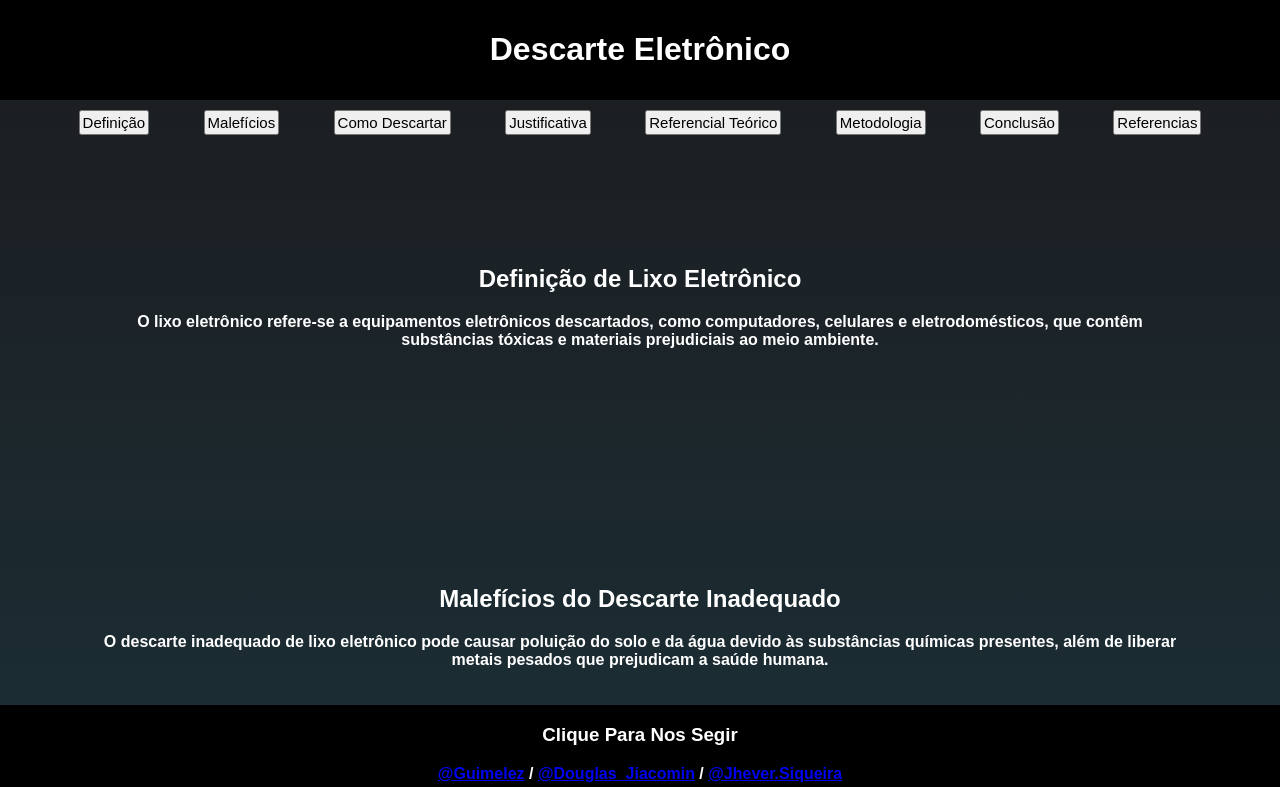
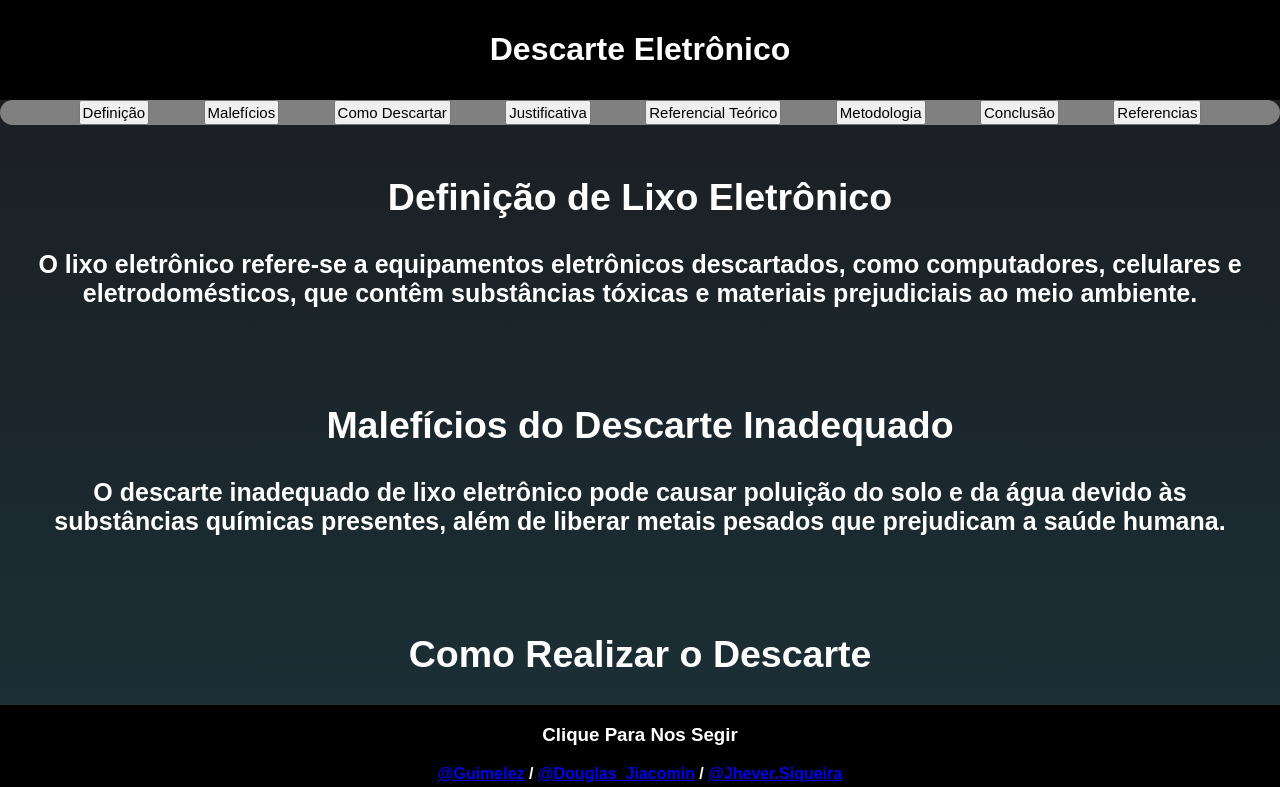
Before and after one commit to Guimelez/Quimica2, a plain HTML site: page index.html in a window 1280 px wide. Shown: the top 787 px of the page. Drawn offline with Linux system fonts and the light colour scheme.

Commit message:
Update index.html

```diff
--- a/index.html
+++ b/index.html
@@ -9,6 +9,7 @@
   @import url('https://fonts.googleapis.com/css2?family-Chakra+Petch:w ght@400:700&display=swap');
 
 
+
         body {
         background-image: linear-gradient(#1c1c1f,#186374);
         font-family: 'Chakra Petch', sans-serif;
@@ -17,6 +18,7 @@
         background-color:black;
         color: white;
         }
+
         header {
             background-color: black;
             color: #fff;
@@ -25,8 +27,8 @@
         }
         nav {
             border-radius: 40px 40px 40px 40px;
-            background-color: rgb(253, 253, 253)255, 255, 255);
-            padding: 10px 0;
+            background-color: grey;
+            padding: 10px 5;
             text-align: center;
         }
         nav a {
@@ -39,7 +41,8 @@
             background-color: rgb(255, 255, 255);
         }
         section {
-            padding: 100px;
+            padding: 20px;
+          font-size: 25px;
             text-align: center;
         }
         footer {
@@ -58,7 +61,6 @@
     align-items: center;
     border-top:none
     border-radius: 15px
-
   }
     </style>
 </head>
@@ -103,10 +105,8 @@
         </b>
     </section>
     <section id="justificativa">
-        <ul>
         <h2>Justificativa</h2>
-        <li><p>O acúmulo crescente de lixo eletrônico nas residências pode acarretar sérios problemas ambientais e de saúde pública com o passar do tempo. Diante dessa situação, é imprescindível uma ação decisiva para lidar com esse desafio.</p></li>
-   </ul>
+        <p>O acúmulo crescente de lixo eletrônico nas residências pode acarretar sérios problemas ambientais e de saúde pública com o passar do tempo. Diante dessa situação, é imprescindível uma ação decisiva para lidar com esse desafio.</p>
     </section>
     <section id="referencial-teorico">
         <h2>Revisão Teórica</h2>
```
